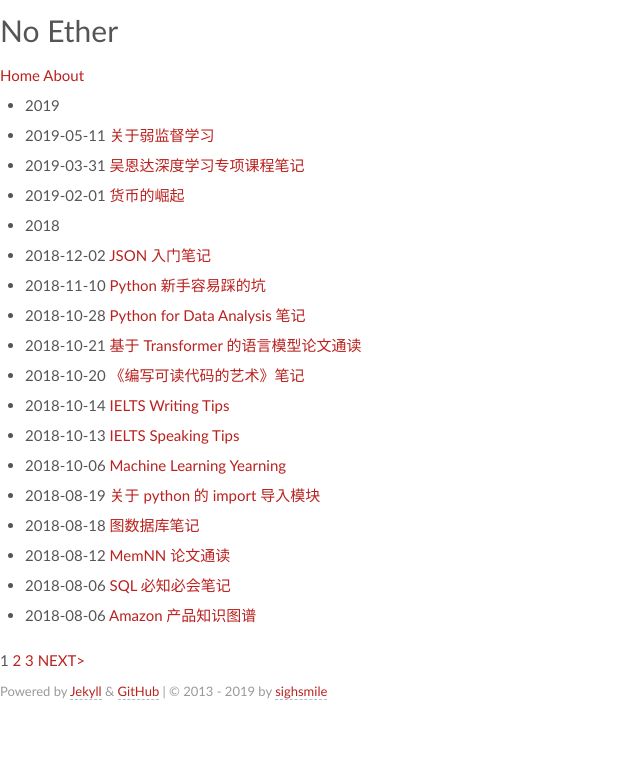
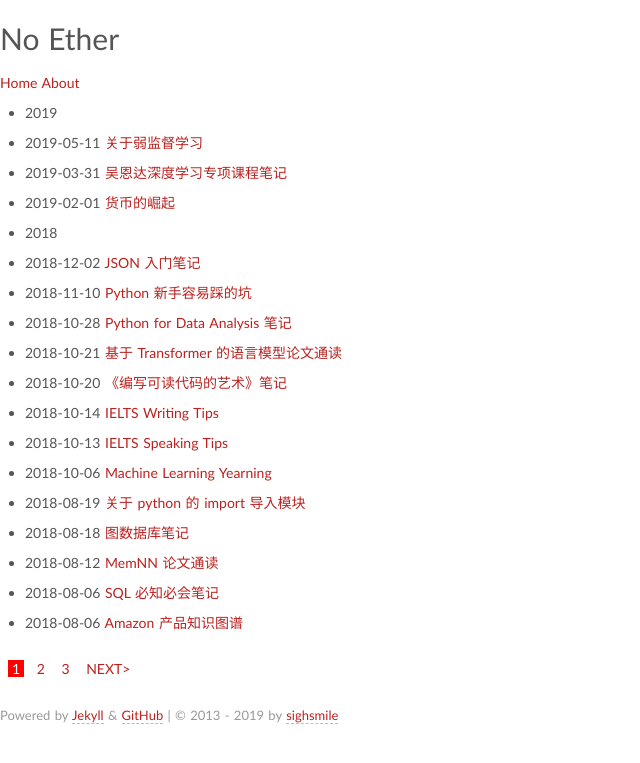
Before and after one commit to sighsmile/sighsmile.github.io, a Jekyll site: the page built from index.html, in a window 1280 px wide. Shown: the top 763 px of the page, without its empty margins (0-640 px from the left). Built offline with Jekyll 4.4.1, drawn with Linux system fonts in a browser that asks for light colours; some web fonts are replaced; the list of posts is cut into pages by our own code.

Commit message:
Update home.css
fix paginator style

```diff
--- a/media/css/home.css
+++ b/media/css/home.css
@@ -3,11 +3,6 @@
 .container {
 width:auto;
 padding:20px;
-}
-
-h1 {
-font-size:20px;
-line-height:30px;
 }
 
 .sitename {
@@ -22,9 +17,30 @@ font-size:100%;
 -ms-text-size-adjust:100%;
 }
 
+body {
+font-family:Galdeano,"Hiragino Sans GB","Microsoft YaHei",Trebuchet,"Trebuchet MS",Tahoma,"Lucida Grande","Lucida Sans Unicode",Verdana,sans-serif;
+font-size:14px;
+word-spacing: 1px;
+line-height:30px;
+color:#555;
+background-color:#fff;
+margin-left:auto;
+margin-right:auto;
+}
+
+a {
+color:#b9221f;
+text-decoration:none;
+}
+
 a:focus {
 outline:5px auto 0;
 outline-offset:-2px;
+}
+
+a:hover {
+color:#771614;
+text-decoration:none;
 }
 
 a:hover,a:active {
@@ -49,25 +65,6 @@ margin-right:auto;
 border:4px solid #FFF;
 -webkit-box-shadow:0 1px 3px #ccc;
 -moz-box-shadow:0 1px 3px #ccc;
-}
-
-body {
-font-family:Galdeano,"Hiragino Sans GB","Microsoft YaHei",Trebuchet,"Trebuchet MS",Tahoma,"Lucida Grande","Lucida Sans Unicode",Verdana,sans-serif;
-font-size:15px;
-line-height:30px;
-color:#555;
-background-color:#fff;
-margin:0;
-}
-
-a {
-color:#b9221f;
-text-decoration:none;
-}
-
-a:hover {
-color:#771614;
-text-decoration:none;
 }
 
 p a {
@@ -98,6 +95,11 @@ margin-bottom:30px;
 font-size:20px;
 font-weight:200;
 line-height:45px;
+}
+
+h1 {
+font-size:20px;
+line-height:30px;
 }
 
 h1,h2,h3,h4,h5,h6 {
@@ -167,7 +169,7 @@ hr {
 border:0;
 border-top:1px solid #e5e5e5;
 border-bottom:1px solid #fff;
-margin:30px 0;
+margin:.7em 0;
 }
 
 em {
@@ -494,6 +496,28 @@ float:left;
 float:right;
 }
 
+.paginator {
+color: #AAA;
+margin: 20px 0;
+line-height: 150%;
+display: block;
+}
+
+.paginator a,.paginator span{
+padding: 0 4px;
+margin: 2px;
+text-decoration: none;
+}
+
+.paginator .current-page {
+color: white;
+background: #ff0000;
+}
+
+.paginator a:hover{
+color: white;
+background: #83BF73;
+}
 
 /*https://css-tricks.com/snippets/css/prevent-long-urls-from-breaking-out-of-container/ */
 .dont-break-out {
```
